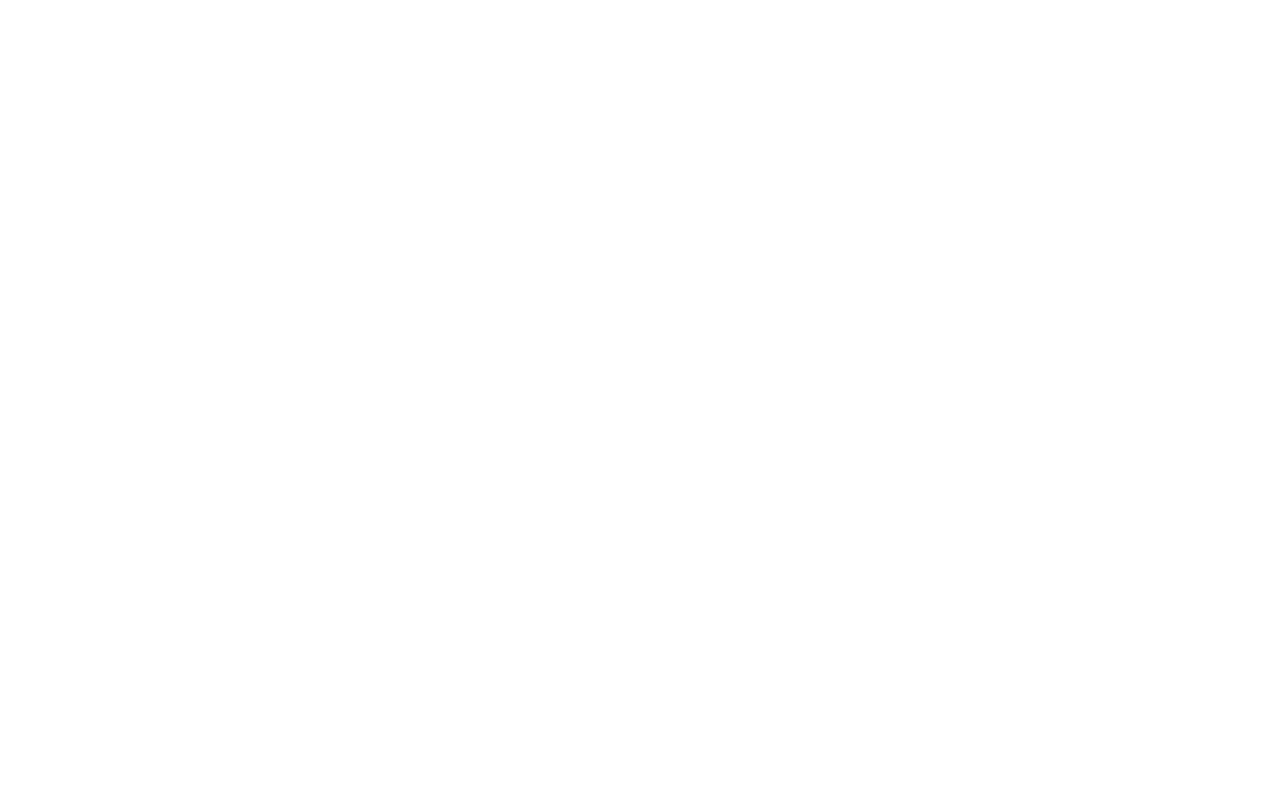
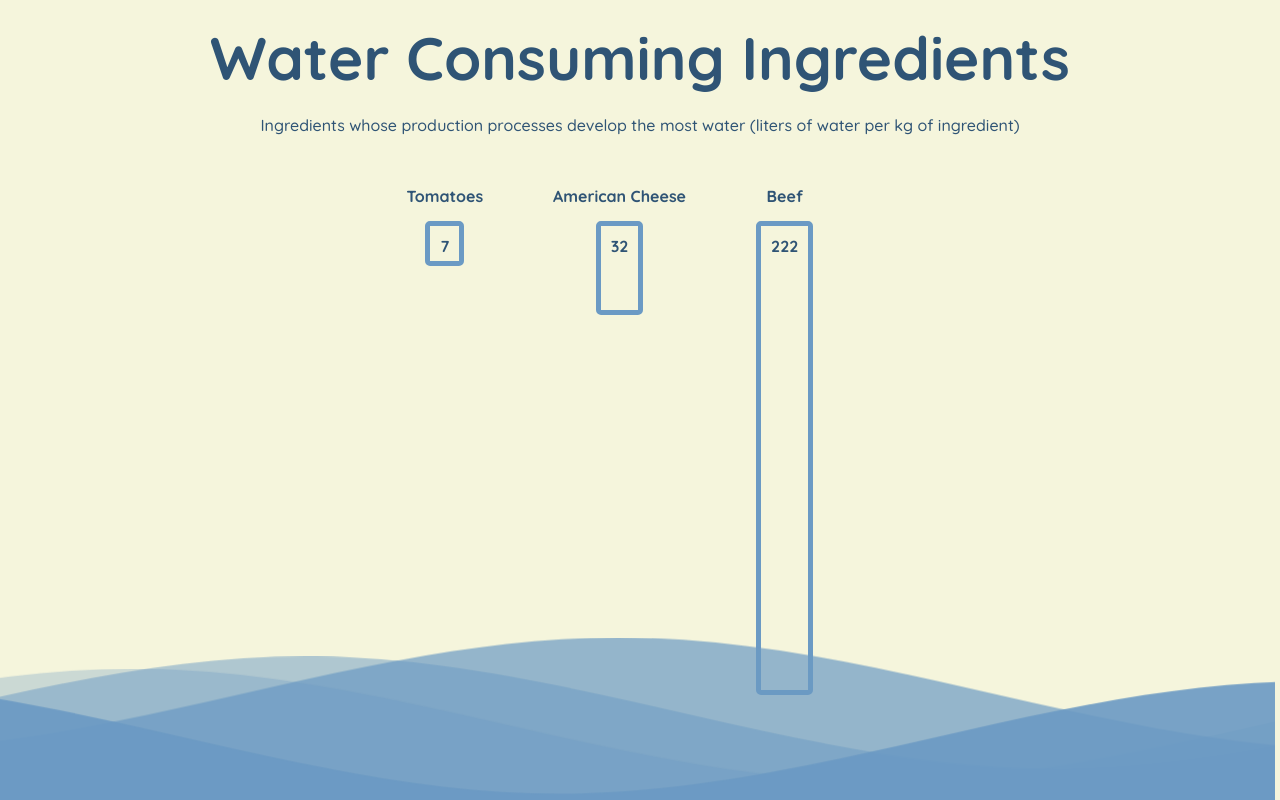
Before and after one commit to ashleyxing/HackCMU-, a React (Create React App) app: page /water in a window 1280 px wide. Built offline with nearby package versions, Linux system fonts and the light colour scheme.

Commit message:
added water page

```diff
--- a/src/App.js
+++ b/src/App.js
@@ -3,6 +3,7 @@
 import Home from "./components/pages/home";
 import Input from "./components/pages/input";
 import CarbonView from "./components/widgets/carbonView";
+import WaterView from "./components/widgets/waterView";
 import { DataProvider } from "./components/DataProvider";
 
 function App() {
@@ -19,6 +20,9 @@
           <Route path='/carbon'>
             <CarbonView />
           </Route>
+          <Route path='/water'>
+            <WaterView />
+          </Route>
         </Switch>
       </Router>
     </DataProvider>
--- a/src/components/widgets/carbonView.js
+++ b/src/components/widgets/carbonView.js
@@ -7,6 +7,7 @@
 const CarbonIngredient = ({ name, co2 }) => {
   console.log(co2.toString() + "px");
   return (
+    <div className='row'>
       <CarbonIngredientWrapper width={co2}>
         <div className='name'>{name}</div>
         <div className='co2'>
@@ -26,15 +27,28 @@
           </CountUp>
         </div>
       </CarbonIngredientWrapper>
+    </div>
   );
 };
 
 const CarbonView = () => {
+  // sort data by carbon amount
+
+  function sort_by_key(array, key) {
+    return array.sort(function (a, b) {
+      var x = a[key];
+      var y = b[key];
+      return x < y ? -1 : x > y ? 1 : 0;
+    });
+  }
+
   var data = [
     ["Beef", 122],
     ["American Cheese", 59],
     ["Tomatoes", 15],
   ];
+
+  data = sort_by_key(data, 1).reverse();
 
   return (
     <CarbonViewWrapper backgroundColor='beige'>
@@ -71,7 +85,7 @@
     padding-right: 12px;
     margin-left: 20px;
     ${(props) => css`
-      width: max(${props.width}px, 15px);
+      width: max(${props.width * 2}px, 15px);
     `};
   }
 `;
@@ -93,8 +107,11 @@
   ul {
     list-style-type: none;
   }
-  .image {
-    padding-bottom: 40px;
+  .row {
+    transition: transform 0.25s ease-out;
+  }
+  .row:hover {
+    transform: scale(1.1);
   }
   ${(props) => css`
     background-color: ${props.backgroundColor};
--- /dev/null
+++ b/src/components/widgets/waterView.js
@@ -0,0 +1,264 @@
+import React from "react";
+import styled, { css } from "styled-components";
+import CountUp, { useCountUp } from "react-countup";
+
+var maxVal = 200;
+
+// WAVES FROM: https://codepen.io/goodkatz/pen/LYPGxQz?editors=1100
+const Waves = () => {
+  var wavestr = "rgba(107,154,196,";
+  //   wavestr = "rgba(255,168,169,";
+  return (
+    <WaveWrapper>
+      <div>
+        <svg
+          class='waves'
+          xmlns='http://www.w3.org/2000/svg'
+          throwIfNamespace='false'
+          xmlnsXlink='http://www.w3.org/1999/xlink'
+          viewBox='0 24 150 28'
+          preserveAspectRatio='none'
+          shape-rendering='auto'
+        >
+          <defs>
+            <path
+              id='gentle-wave'
+              d='M-160 44c30 0 58-18 88-18s 58 18 88 18 58-18 88-18 58 18 88 18 v44h-352z'
+            />
+          </defs>
+          <g class='parallax'>
+            <use
+              xlinkHref='#gentle-wave'
+              x='48'
+              y='0'
+              fill={wavestr + "0.7)"}
+            />
+            <use
+              xlinkHref='#gentle-wave'
+              x='48'
+              y='3'
+              fill={wavestr + "0.5)"}
+            />
+            <use
+              xlinkHref='#gentle-wave'
+              x='48'
+              y='5'
+              fill={wavestr + "0.3)"}
+            />
+            <use
+              xlinkHref='#gentle-wave'
+              x='48'
+              y='7'
+              fill={wavestr + "0.9)"}
+            />
+          </g>
+        </svg>
+      </div>
+    </WaveWrapper>
+  );
+};
+
+const WaterIngredient = ({ name, water }) => {
+  console.log(water.toString() + "px");
+  return (
+    <div className='column'>
+      <WaterIngredientWrapper height={water}>
+        <div className='name'>
+          {name}
+          <br />
+          <div className='water'>
+            <CountUp
+              className='water'
+              start={0}
+              end={water}
+              duration={2.75}
+              delay={0}
+              useEasing={true}
+            >
+              {({ countUpRef }) => (
+                <div>
+                  <span ref={countUpRef} />
+                </div>
+              )}
+            </CountUp>
+          </div>
+        </div>
+      </WaterIngredientWrapper>
+    </div>
+  );
+};
+
+const WaterView = () => {
+  // sort data by water amount
+
+  function sort_by_key(array, key) {
+    return array.sort(function (a, b) {
+      var x = a[key];
+      var y = b[key];
+      return x < y ? -1 : x > y ? 1 : 0;
+    });
+  }
+
+  var data = [
+    ["American Cheese", 32],
+    ["Beef", 222],
+    ["Tomatoes", 7],
+  ];
+
+  data = sort_by_key(data, 1);
+
+  return (
+    <WaterViewWrapper backgroundColor='beige'>
+      <div className='title'>Water Consuming Ingredients</div>
+      <div className='subtitle'>
+        Ingredients whose production processes develop the most water (liters of
+        water per kg of ingredient)
+      </div>
+      <ul className='list'>
+        {data.map((data_point) => (
+          <li>
+            <WaterIngredient name={data_point[0]} water={data_point[1]} />
+          </li>
+        ))}
+      </ul>
+      <Waves />
+    </WaterViewWrapper>
+  );
+};
+
+const WaterIngredientWrapper = styled.div`
+  margin: 35px;
+  .name {
+    display: flex;
+    text-align: center;
+    align-items: center;
+    justify-content: center;
+    display: block;
+    font-weight: bold;
+  }
+  .water {
+    display: inline-block;
+    background-color: beige;
+    border: 5px solid rgb(107, 154, 196);
+    border-radius: 5px;
+    height: 25px;
+    padding: 10px;
+    margin-top: 15px;
+    ${(props) => css`
+      height: max(${props.height * 2}px, 15px);
+    `};
+  }
+`;
+
+const WaterViewWrapper = styled.div`
+  font-family: Quicksand, sans-serif;
+  display: flex;
+  flex-direction: column;
+  align-items: center;
+  justify-content: top;
+  width: 100%;
+  height: 100%;
+  color: rgb(47, 84, 117);
+  .title {
+    padding: 20px 0px;
+    font-size: 60px;
+    font-weight: bold;
+  }
+  .list {
+    list-style-type: none;
+    display: flex;
+    flex-direction: rows;
+    justify-content: center;
+    align-items: top;
+    padding-right: 100px;
+  }
+  ${(props) => css`
+    background-color: ${props.backgroundColor};
+  `};
+`;
+
+const WaveWrapper = styled.div`
+  @import url(//fonts.googleapis.com/css?family=Lato:300:400);
+
+  body {
+    margin: 0;
+  }
+
+  .header {
+    position: relative;
+    text-align: center;
+    background: linear-gradient(
+      60deg,
+      rgba(84, 58, 183, 1) 0%,
+      rgba(0, 172, 193, 1) 100%
+    );
+    color: white;
+  }
+
+  .flex {
+    /*Flexbox for containers*/
+    display: flex;
+    justify-content: center;
+    align-items: center;
+    text-align: center;
+  }
+
+  .waves {
+    position: absolute;
+    width: 100%;
+    left: -5px;
+    bottom: 0px;
+    height: clamp(100px, 175px, 200px);
+  }
+
+  .content {
+    position: relative;
+    text-align: center;
+    background-color: white;
+  }
+
+  /* Animation */
+
+  .parallax > use {
+    animation: move-forever 25s cubic-bezier(0.55, 0.5, 0.45, 0.5) infinite;
+  }
+  .parallax > use:nth-child(1) {
+    animation-delay: -2s;
+    animation-duration: 7s;
+  }
+  .parallax > use:nth-child(2) {
+    animation-delay: -3s;
+    animation-duration: 10s;
+  }
+  .parallax > use:nth-child(3) {
+    animation-delay: -4s;
+    animation-duration: 13s;
+  }
+  .parallax > use:nth-child(4) {
+    animation-delay: -5s;
+    animation-duration: 20s;
+  }
+  @keyframes move-forever {
+    0% {
+      transform: translate3d(-90px, 0, 0);
+    }
+    100% {
+      transform: translate3d(85px, 0, 0);
+    }
+  }
+  /*Shrinking for mobile*/
+  @media (max-width: 768px) {
+    .waves {
+      height: 40px;
+      min-height: 40px;
+    }
+    .content {
+      height: 30vh;
+    }
+    h1 {
+      font-size: 24px;
+    }
+  }
+`;
+
+export default WaterView;
```
Lines whose indentation alone changed are shown as unchanged.
